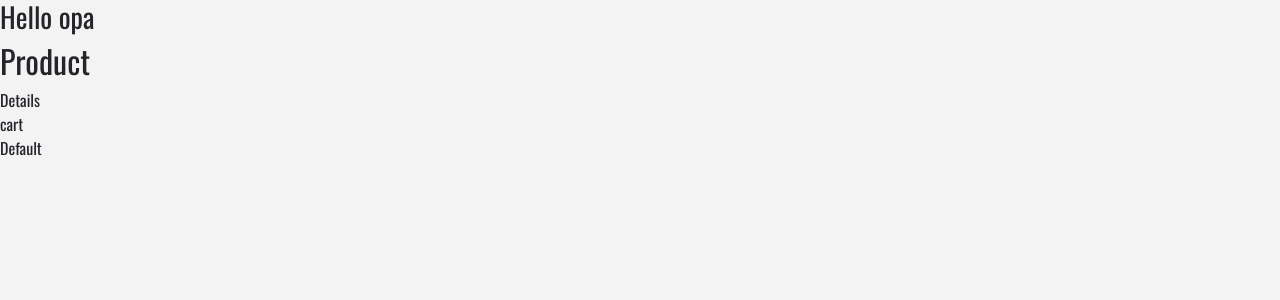
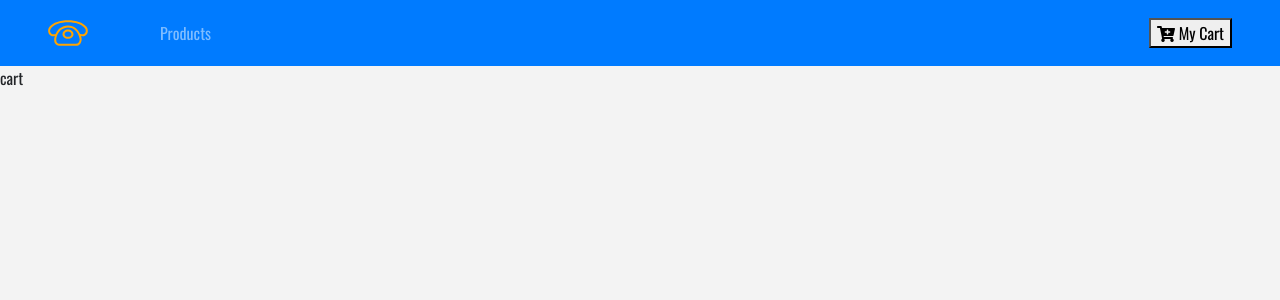
Before and after one commit to DmitryKn/e-commerce-site, a React (Create React App) app: page /cart in a window 1280 px wide. Shown: the top 300 px of the page. Built offline with nearby package versions, Linux system fonts and the light colour scheme.

Commit message:
navbar dev

```diff
--- a/src/App.js
+++ b/src/App.js
@@ -1,4 +1,5 @@
 import React, { Component } from 'react';
+import {Route, Switch} from 'react-router-dom'
 import './App.css';
 import 'bootstrap/dist/css/bootstrap.min.css'
 import Navbar from './Components/Navbar'
@@ -12,10 +13,12 @@ class App extends Component {
     return (
       <React.Fragment>
         <Navbar />
-        <ProductList />
-        <Details />
-        <Cart />
-        <Default />
+         <Switch>
+           <Route path='/' exact component={ProductList}/>
+           <Route path='/details' component={Details}/>
+           <Route path='/cart'  component={Cart}/>
+           <Route component={Default}/>
+         </Switch>
       </React.Fragment>
     );
   }
--- a/src/Components/Default.js
+++ b/src/Components/Default.js
@@ -4,7 +4,7 @@ class Default extends Component {
     render() {
         return (
             <div>
-                Default
+                <h2>Page not found</h2>
             </div>
         );
     }
--- a/src/Components/Navbar.js
+++ b/src/Components/Navbar.js
@@ -1,11 +1,29 @@
 import React, { Component } from 'react';
+import {Link} from 'react-router-dom'
+import logo from '../logo.svg' //just a link to logo
 
 class Navbar extends Component {
     render() {
         return (
-            <div>
-                <h3>Hello opa</h3>
-            </div>
+            <nav className="navbar navbar-expand-sm navbar-dark px-sm-5 bg-primary">
+                {/*
+                    https://www.iconfinder.com/icons/1243689/call_phone_icon
+                    Creative Commons (Attribution 3.0 Unported);
+                    https://www.iconfinder.com/Makoto_msk*/}
+                <Link to='/' >
+                    <img src={logo} alt="logo" className='navbar-brand'/> {/*logo as a link*/}
+                </Link>
+                <ul className="navbar-nav align-items-center">
+                    <li className="nav-item ml-5">
+                        <Link to='/' className='nav-link'>Products</Link>
+                    </li>
+                </ul>
+                <Link to='/cart' className='ml-auto'>
+                    <button>
+                        <i className="fas fa-cart-plus" /> My Cart
+                    </button>
+                </Link>
+            </nav>
         );
     }
 }
--- a/src/index.js
+++ b/src/index.js
@@ -3,8 +3,13 @@ import ReactDOM from 'react-dom';
 import './index.css';
 import App from './App';
 import * as serviceWorker from './serviceWorker';
+import {BrowserRouter} from 'react-router-dom'
 
-ReactDOM.render(<App />, document.getElementById('root'));
+ReactDOM.render(
+    <BrowserRouter>
+         <App />
+    </BrowserRouter>,
+ document.getElementById('root'));
 
 // If you want your app to work offline and load faster, you can change
 // unregister() to register() below. Note this comes with some pitfalls.
```
